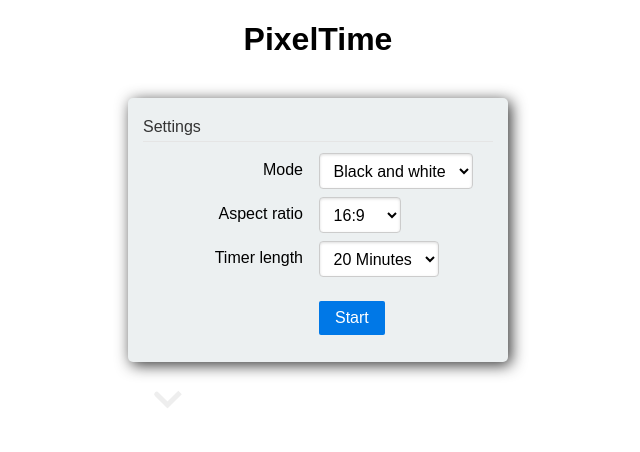
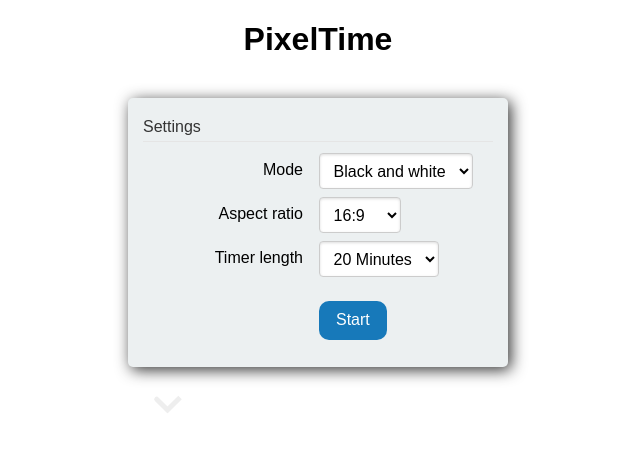
Before and after one commit to LeonEck/PixelTime, an Angular app: page / in a window 1280 px wide. Shown: the top 452 px of the page, without its empty margins (322-962 px from the left). Built offline with nearby package versions, Linux system fonts and the light colour scheme.

Commit message:
Fix accessibility

```diff
--- a/src/app/app.component.html
+++ b/src/app/app.component.html
@@ -32,7 +32,7 @@
       </div>
 
       <div class="pure-controls">
-        <button type="submit" class="pure-button pure-button-primary" (click)="startApp($event)">Start</button>
+        <button type="submit" (click)="startApp($event)">Start</button>
       </div>
     </fieldset>
   </form>
--- a/src/app/app.component.scss
+++ b/src/app/app.component.scss
@@ -63,3 +63,16 @@
     }
   }
 }
+
+button {
+  padding: 0.6em 1em;
+  border: 1px solid transparent;
+  border-radius: 10px;
+  cursor: pointer;
+  background-color: #1779ba;
+  color: #fefefe;
+
+  &:hover {
+    background-color: #14679e;
+  }
+}
--- a/src/index.html
+++ b/src/index.html
@@ -7,6 +7,8 @@
 
   <meta name="viewport" content="width=device-width, initial-scale=1">
   <link rel="icon" type="image/x-icon" href="favicon.ico">
+
+  <meta name="Description" content="Countdown time represented by a grid of pixels.">
 </head>
 <body>
   <app-root></app-root>
```
